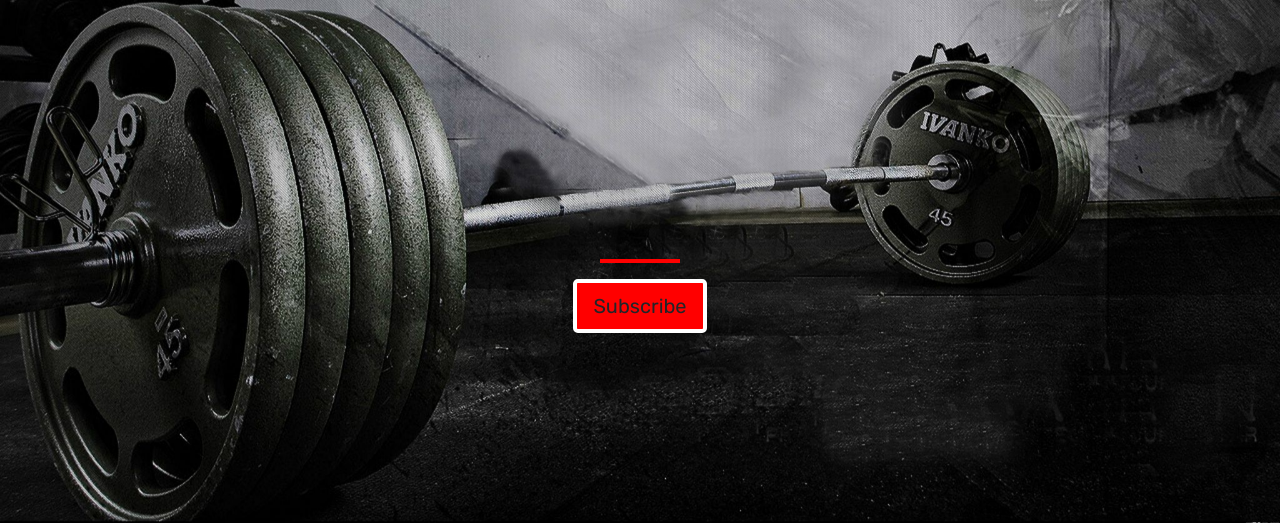
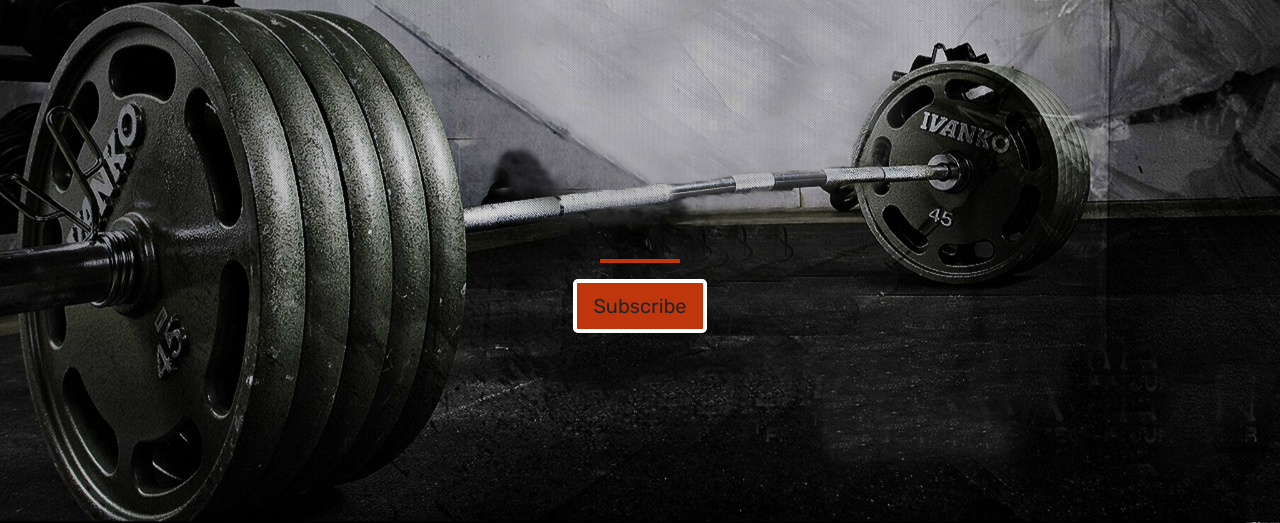
Before and after one commit to AndyKicklighter/MPJ, a plain HTML site: page index.html in a window 1280 px wide. In both pictures the pointer is over the button "Subscribe". Shown: the part 277-800 px from the top of the page. Drawn offline with nearby package versions, Linux system fonts and the light colour scheme.

Commit message:
Add files via upload

```diff
--- a/MPJ.css
+++ b/MPJ.css
@@ -15,7 +15,7 @@ h1 {
 }
 
 hr {
-	border-color: red;
+	border-color: #bf360c;
 	border-width: 4px;
 	max-width: 80px;
 }
@@ -29,7 +29,7 @@ hr {
 }
 
 .btn:hover{
-	background-color: red;
+	background-color: #bf360c;
 	border-color: white;
 	border-width: 4px;
 
```
